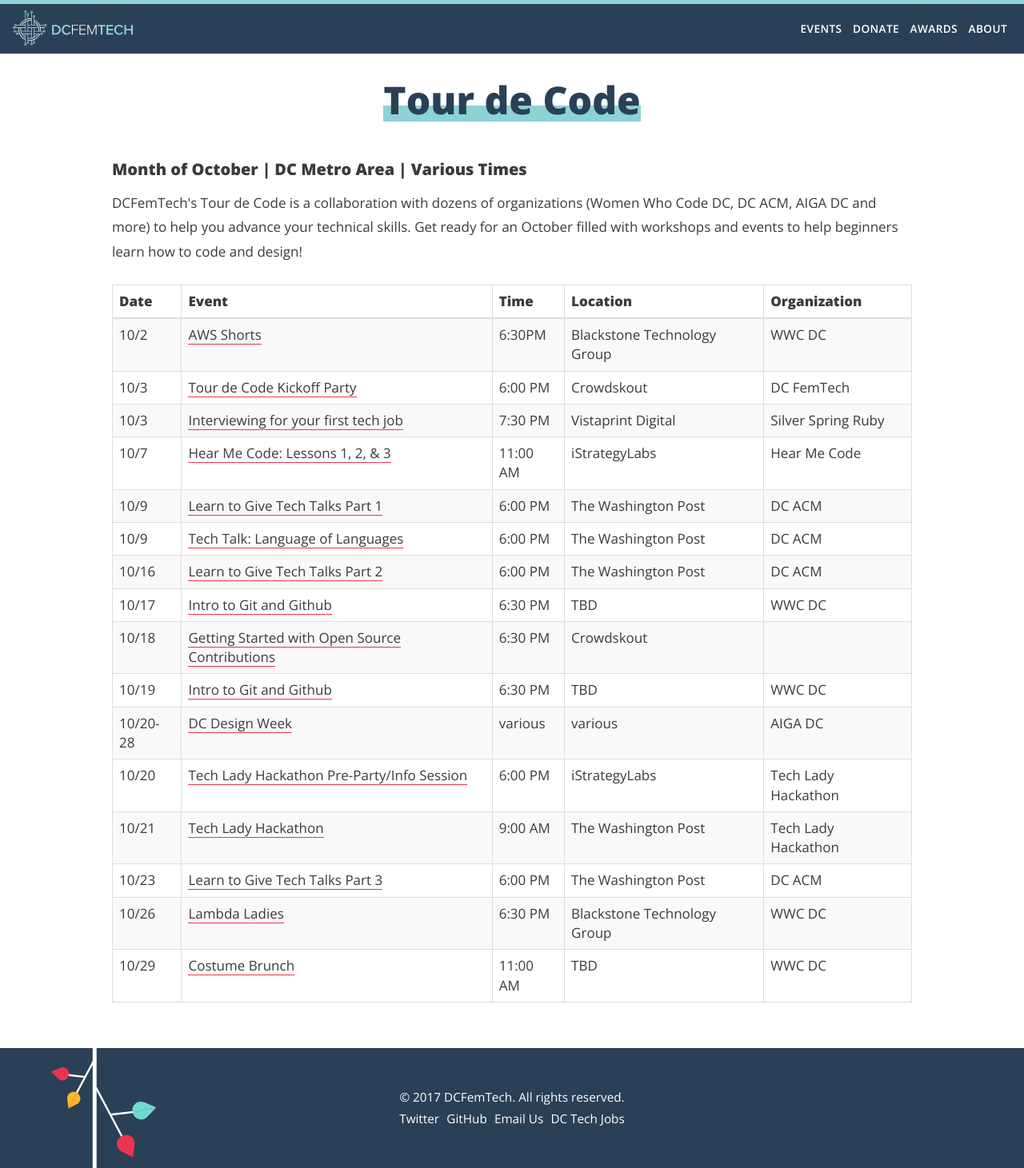
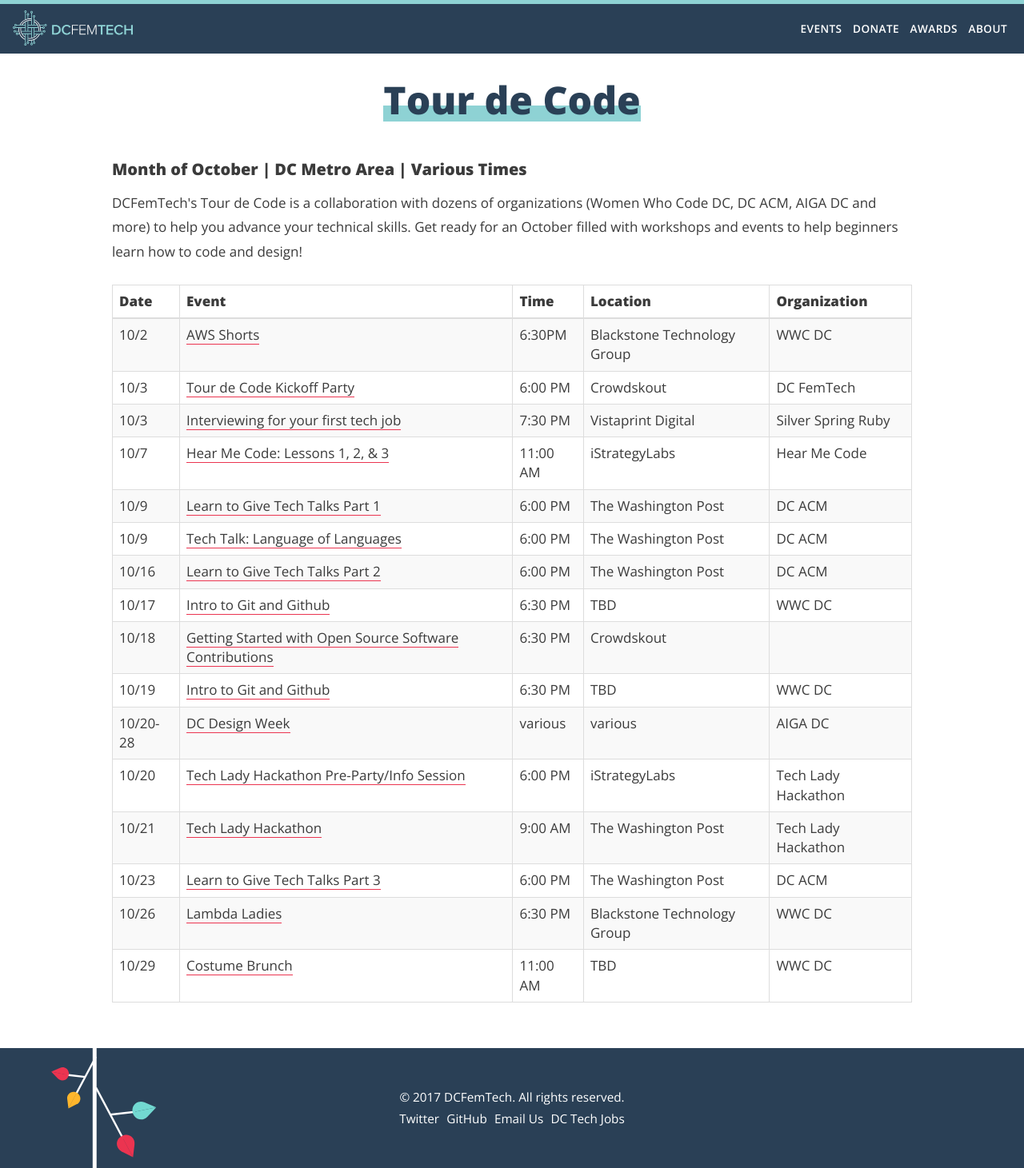
Before and after one commit to dcfemtech/dcfemtech.github.io, a Jekyll site: the page built from _events/tourdecode-2017.markdown, in a window 1280 px wide. Shown: the whole page at 80% size. Built offline with Jekyll 4.4.1, drawn with Linux system fonts in a browser that asks for light colours.

Commit message:
Update oss event name

```diff
--- a/_events/tourdecode-2017.markdown
+++ b/_events/tourdecode-2017.markdown
@@ -27,7 +27,7 @@
 | 10/9 | [Tech Talk: Language of Languages]() | 6:00 PM | The Washington Post | DC ACM |
 | 10/16 | [Learn to Give Tech Talks Part 2](https://www.meetup.com/ACM-DC/events/242954241/) | 6:00 PM | The Washington Post | DC ACM |
 | 10/17 | [Intro to Git and Github]() | 6:30 PM | TBD | WWC DC |
-| 10/18 | [Getting Started with Open Source Contributions](http://go.crowdskout.com/dcfemtech-tour-de-code-session-getting-started-with-open-source-software-contributions) | 6:30 PM | Crowdskout |
+| 10/18 | [Getting Started with Open Source Software Contributions](http://go.crowdskout.com/dcfemtech-tour-de-code-session-getting-started-with-open-source-software-contributions) | 6:30 PM | Crowdskout |
 | 10/19 | [Intro to Git and Github]() | 6:30 PM | TBD | WWC DC |
 | 10/20-28 | [DC Design Week](http://www.dcdesignweek.org/) | various | various | AIGA DC
 | 10/20 | [Tech Lady Hackathon Pre-Party/Info Session](http://techladyhackathon.org/) | 6:00 PM | iStrategyLabs | Tech Lady Hackathon
```
